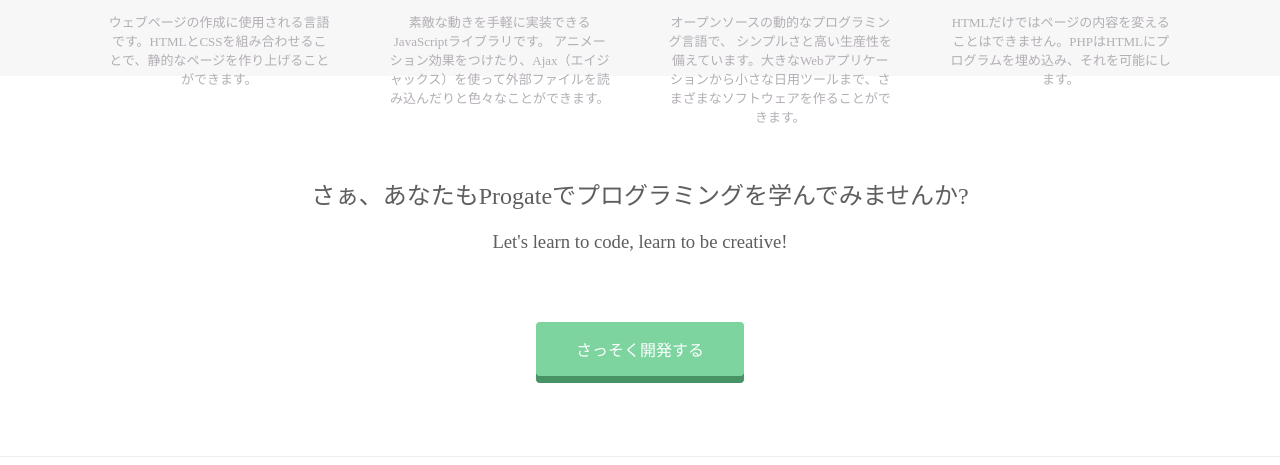
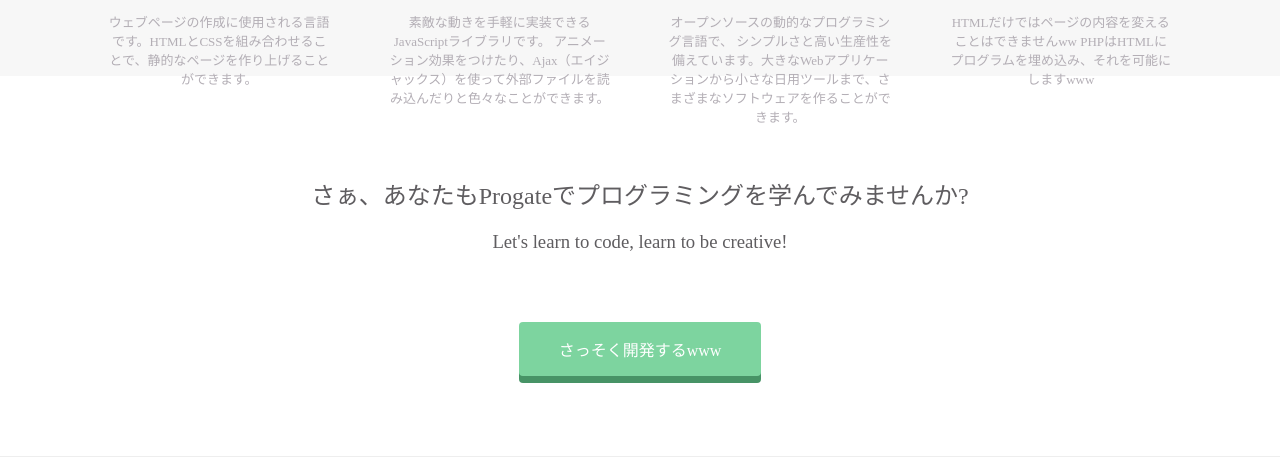
Before and after one commit to mitsuaki-sokawa/-, a plain HTML site: page index.html in a window 1280 px wide. Shown: the part 1170-1635 px from the top of the page. Drawn offline with Linux system fonts and the light colour scheme.

Commit message:
Update index.html

```diff
--- a/index.html
+++ b/index.html
@@ -24,7 +24,7 @@
   <div class="top-wrapper">
     <div class="container">
       <h1>LEARN TO CODE.<br>LEARN TO BE CREATIVE.</h1>
-      <p>Progateはオンラインプログラミング学習サービスです。<br>初心者にもやさしいスライドとレッスンで、ウェブサービスを作りながらプログラミングを学んでいきましょう。</p>
+      <p>Progateはオンラインプログラミング学習サービスですwww<br>初心者にもやさしいスライドとレッスンで、ウェブサービスを作りながらプログラミングを学んでいきましょうwww</p>
       <div class="btn-wrapper">
         <a href="#" class="btn signup">新規登録はこちら</a>
         <p>or</p>
@@ -65,7 +65,7 @@
             <img src="https://prog-8.com/images/html/advanced/php.png">
             <p>PHP</p>
           </div>
-          <p class="text-contents">HTMLだけではページの内容を変えることはできません。PHPはHTMLにプログラムを埋め込み、それを可能にします。</p>
+          <p class="text-contents">HTMLだけではページの内容を変えることはできませんww PHPはHTMLにプログラムを埋め込み、それを可能にしますwww</p>
         </div>
       </div>
       <div class="clear"></div>
@@ -77,7 +77,7 @@
         <h2>さぁ、あなたもProgateでプログラミングを学んでみませんか?</h2>
         <h3>Let's learn to code, learn to be creative!</h3>
       </div>
-      <span class="btn message">さっそく開発する</span>
+      <span class="btn message">さっそく開発するwww</span>
     </div>
   </div>
   <footer>
```
